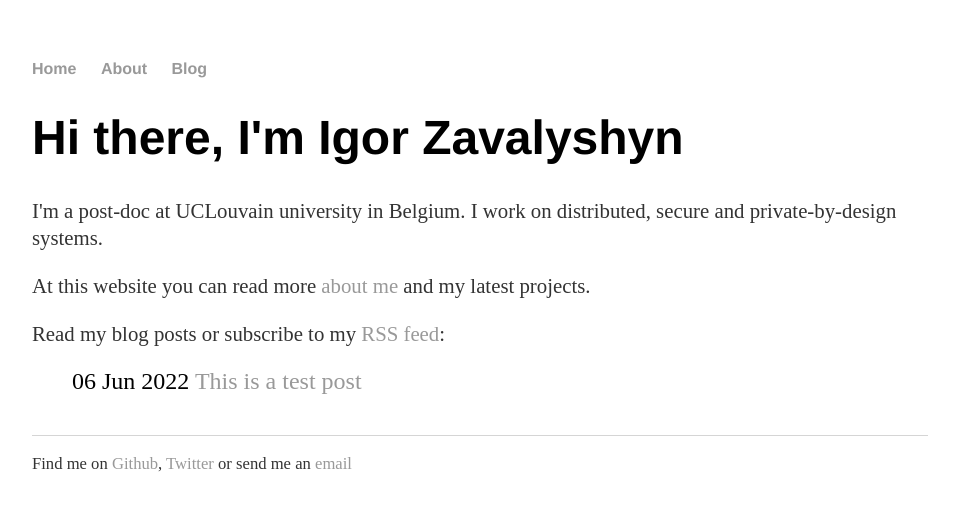
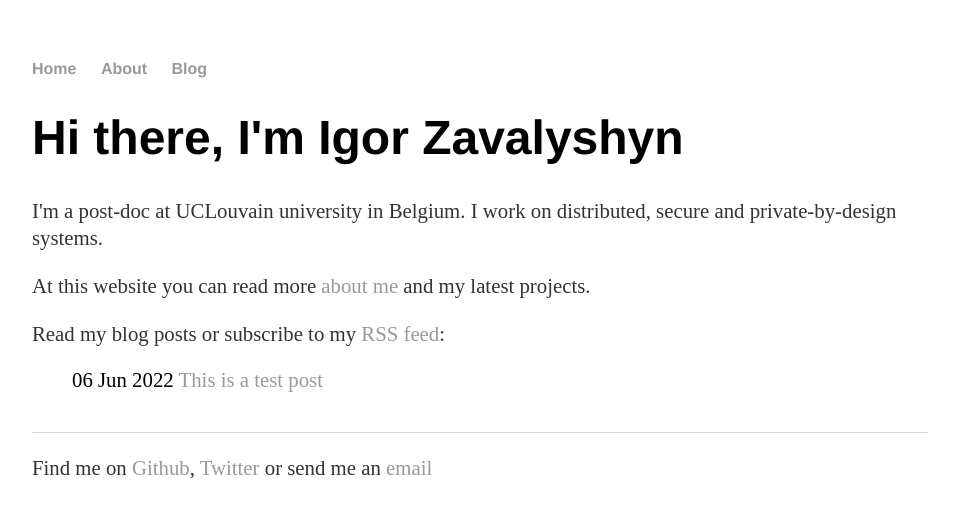
Before and after one commit to zavalyshyn/zavalyshyn.github.io, a Jekyll site: the page built from index.html, in a window 1280 px wide. Shown: the top 518 px of the page, without its empty margins (160-1119 px from the left). Built offline with Jekyll 4.4.1, drawn with Linux system fonts in a browser that asks for light colours.

Commit message:
Fixed text formatting

```diff
--- a/css/main.css
+++ b/css/main.css
@@ -30,12 +30,12 @@ p {
 }
 footer {
     border-top: 1px solid #d5d5d5;
-    font-size: .8em;
+    font-size: 1em;
 }
 
 ul.posts {
     margin: 20px auto 40px;
-    font-size: 1.5em;
+    font-size: 1.3em;
 }
 
 ul.posts li {
```
